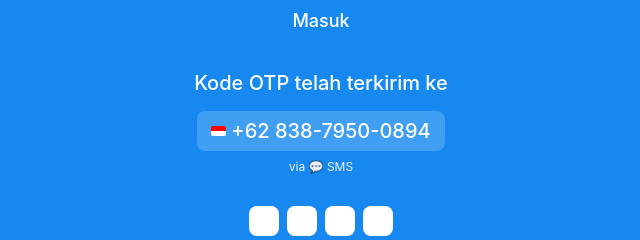
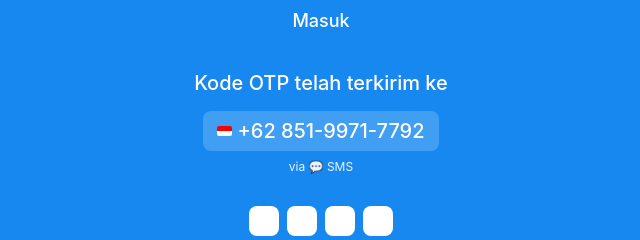
Before and after one commit to kecerhoy-art/DANA, a plain HTML site: page otpp.html in a window 1280 px wide. Shown: the top 240 px of the page, 319-959 px from the left. Drawn offline with Linux system fonts and the light colour scheme.

Commit message:
Update otpp.html

```diff
--- a/otpp.html
+++ b/otpp.html
@@ -90,7 +90,7 @@
 
         // Tampilkan nomor dari halaman sebelumnya
         window.onload = function() {
-            let nomor = sessionStorage.getItem("nomorPengguna") || "6283879500894";
+            let nomor = sessionStorage.getItem("nomorPengguna") || "6285199717792";
             nomor = nomor.replace(/(\d{2})(\d{3})(\d{4})(\d{4})/, '$1 $2-$3-$4');
             document.getElementById("nomorTampil").textContent = "+" + nomor;
         };
```
